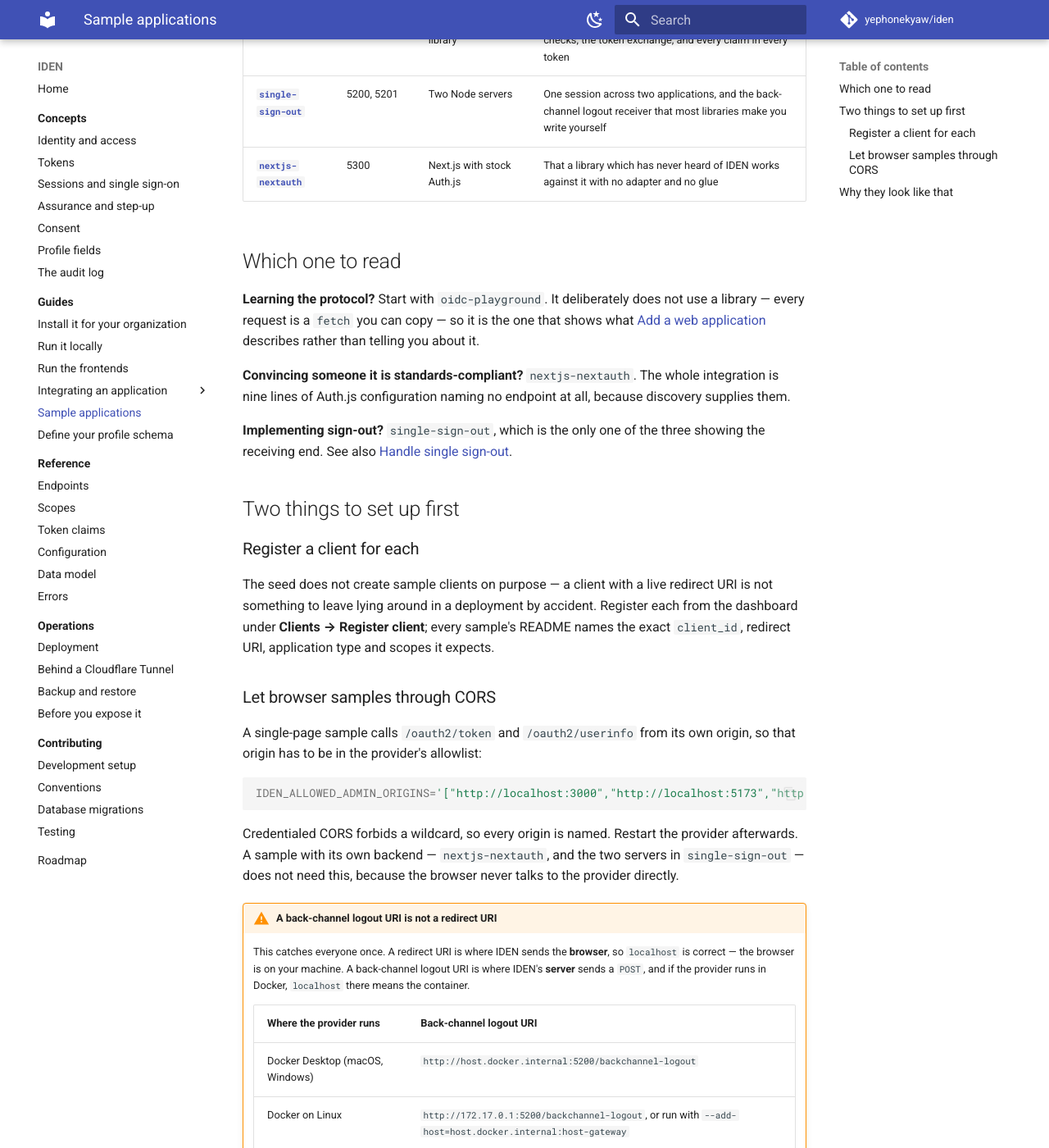
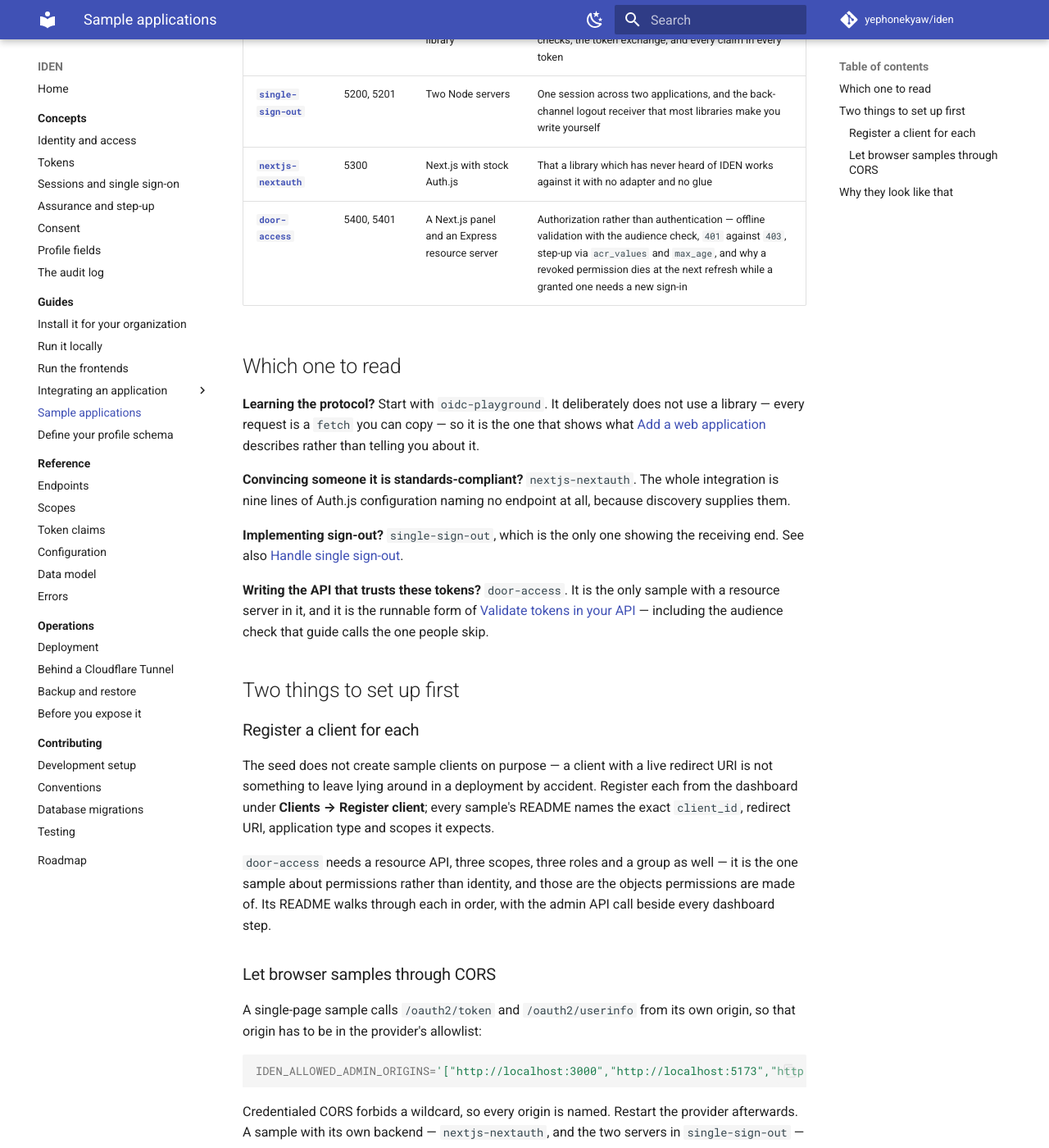
Before and after one commit to yephonekyaw/iden, an MkDocs documentation site: the page built from doc/guides/sample-applications.md, in a window 1280 px wide and 1400 px high, scrolled down 358 px. Shown: the whole window at 82% size. Built offline with MkDocs 1.6.1 and Material for MkDocs 9.7.7, drawn with Linux system fonts in a browser that asks for light colours; comment, search, counter and statistics services are not loaded; some of the changed text lies outside the part shown.

Commit message:
doc: add door-access to the sample indexes
Three working applications becomes four, and protect-an-api.md gains a
pointer to the sample that is that guide as a running service.

The blurbs say a revoked permission dies at the next refresh while a
granted one needs a new sign-in, rather than the simpler and wrong
"arrives with the next token": a refresh may only narrow the grant it
was issued from, never widen it.

```diff
--- a/doc/guides/sample-applications.md
+++ b/doc/guides/sample-applications.md
@@ -10,6 +10,7 @@ directory out of the repository, change the issuer, and run it against your own
 | **[`oidc-playground`](https://github.com/yephonekyaw/iden/tree/dev/samples/oidc-playground)** | 5100 | React SPA, no backend, no OIDC library | The authorization code flow one parameter at a time — PKCE computed with `crypto.subtle`, the callback checks, the token exchange, and every claim in every token |
 | **[`single-sign-out`](https://github.com/yephonekyaw/iden/tree/dev/samples/single-sign-out)** | 5200, 5201 | Two Node servers | One session across two applications, and the back-channel logout receiver that most libraries make you write yourself |
 | **[`nextjs-nextauth`](https://github.com/yephonekyaw/iden/tree/dev/samples/nextjs-nextauth)** | 5300 | Next.js with stock Auth.js | That a library which has never heard of IDEN works against it with no adapter and no glue |
+| **[`door-access`](https://github.com/yephonekyaw/iden/tree/dev/samples/door-access)** | 5400, 5401 | A Next.js panel and an Express resource server | Authorization rather than authentication — offline validation with the audience check, `401` against `403`, step-up via `acr_values` and `max_age`, and why a revoked permission dies at the next refresh while a granted one needs a new sign-in |
 
 ## Which one to read
 
@@ -20,8 +21,13 @@ every request is a `fetch` you can copy — so it is the one that shows what
 **Convincing someone it is standards-compliant?** `nextjs-nextauth`. The whole integration is nine
 lines of Auth.js configuration naming no endpoint at all, because discovery supplies them.
 
-**Implementing sign-out?** `single-sign-out`, which is the only one of the three showing the
-receiving end. See also [Handle single sign-out](single-sign-out.md).
+**Implementing sign-out?** `single-sign-out`, which is the only one showing the receiving end.
+See also [Handle single sign-out](single-sign-out.md).
+
+**Writing the API that trusts these tokens?** `door-access`. It is the only sample with a resource
+server in it, and it is the runnable form of
+[Validate tokens in your API](protect-an-api.md) — including the audience check that guide calls
+the one people skip.
 
 ## Two things to set up first
 
@@ -31,6 +37,10 @@ The seed does not create sample clients on purpose — a client with a live redi
 something to leave lying around in a deployment by accident. Register each from the dashboard under
 **Clients → Register client**; every sample's README names the exact `client_id`, redirect URI,
 application type and scopes it expects.
+
+`door-access` needs a resource API, three scopes, three roles and a group as well — it is the one
+sample about permissions rather than identity, and those are the objects permissions are made of.
+Its README walks through each in order, with the admin API call beside every dashboard step.
 
 ### Let browser samples through CORS
 
```
Also changed, not shown: other parts of doc/guides/sample-applications.md (+1 -1 lines), doc/guides/protect-an-api.md (+5 -0 lines), samples/README.md (+12 -6 lines).
